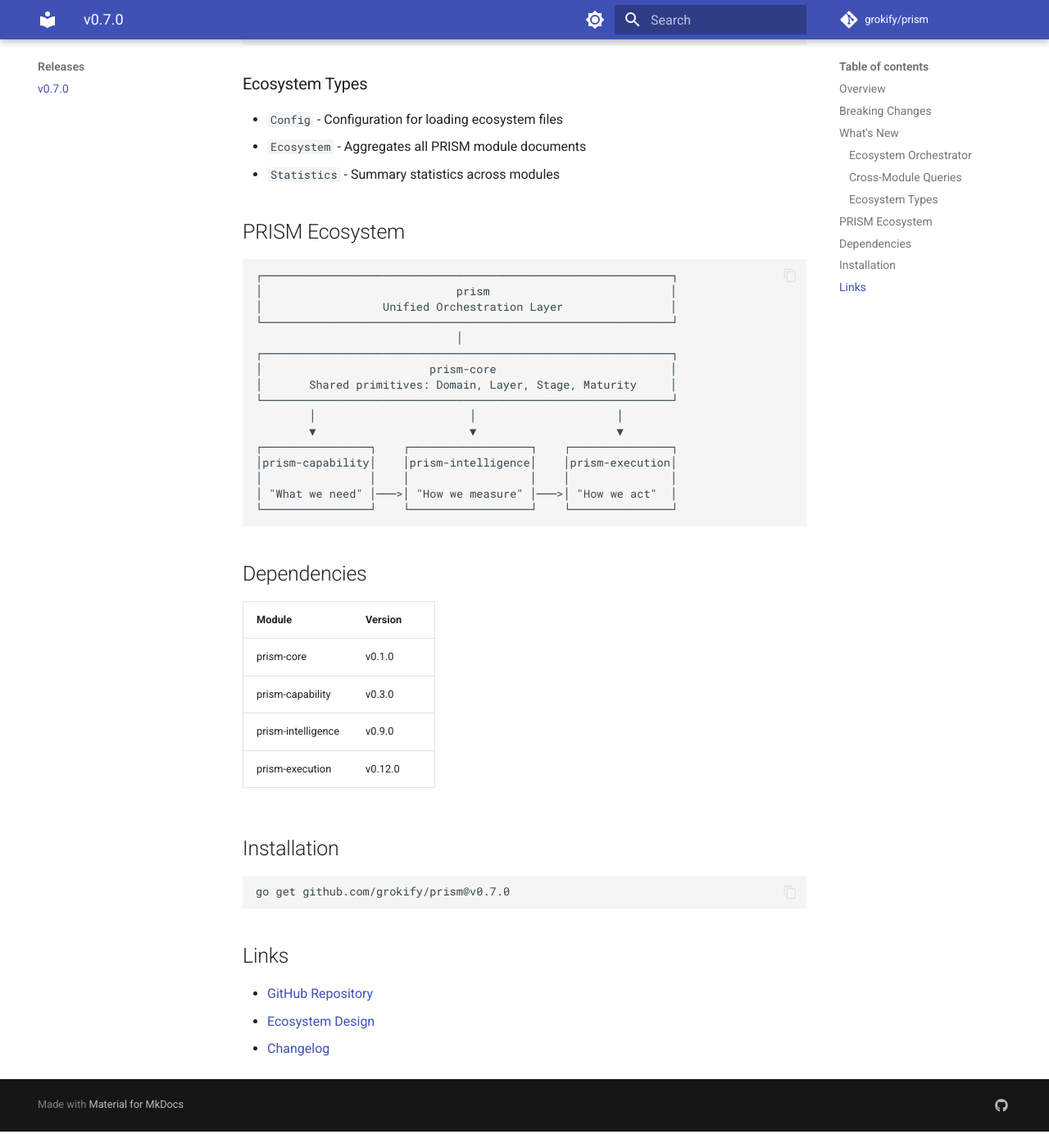
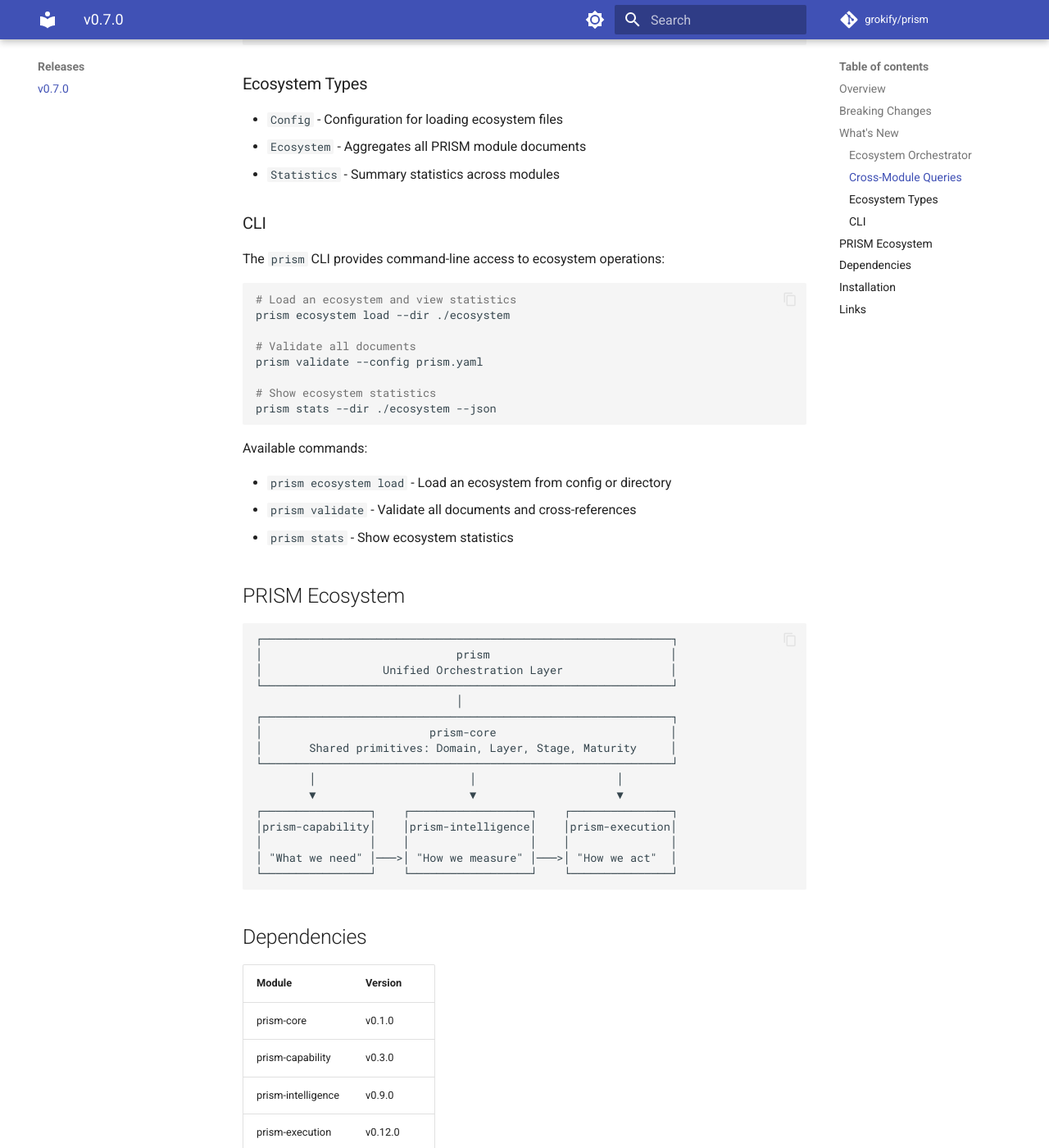
Before and after one commit to grokify/prism, an MkDocs documentation site: the page built from docs/releases/v0.7.0.md, in a window 1280 px wide and 1400 px high, scrolled down 1342 px. Shown: the whole window at 82% size. Built offline with MkDocs 1.6.1 and Material for MkDocs 9.7.7, drawn with Linux system fonts in a browser that asks for light colours; comment, search, counter and statistics services are not loaded.

Commit message:
docs: update changelog and release notes for CLI
- Add CLI to v0.7.0 highlights and added sections
- Add Cobra dependency to changelog
- Mark unified CLI complete in README roadmap
- Add CLI section to v0.7.0 release notes

Co-Authored-By: Claude Opus 4.5 <noreply@anthropic.com>

````diff
--- a/docs/releases/v0.7.0.md
+++ b/docs/releases/v0.7.0.md
@@ -54,6 +54,27 @@ initiatives := eco.AllInitiatives()
 - `Ecosystem` - Aggregates all PRISM module documents
 - `Statistics` - Summary statistics across modules
 
+### CLI
+
+The `prism` CLI provides command-line access to ecosystem operations:
+
+```bash
+# Load an ecosystem and view statistics
+prism ecosystem load --dir ./ecosystem
+
+# Validate all documents
+prism validate --config prism.yaml
+
+# Show ecosystem statistics
+prism stats --dir ./ecosystem --json
+```
+
+Available commands:
+
+- `prism ecosystem load` - Load an ecosystem from config or directory
+- `prism validate` - Validate all documents and cross-references
+- `prism stats` - Show ecosystem statistics
+
 ## PRISM Ecosystem
 
 ```
````
Also changed, not shown: other parts of docs/releases/v0.7.0.md (+1 -0 lines), CHANGELOG.json (+7 -3 lines), CHANGELOG.md (+4 -0 lines), README.md (+1 -1 lines).
